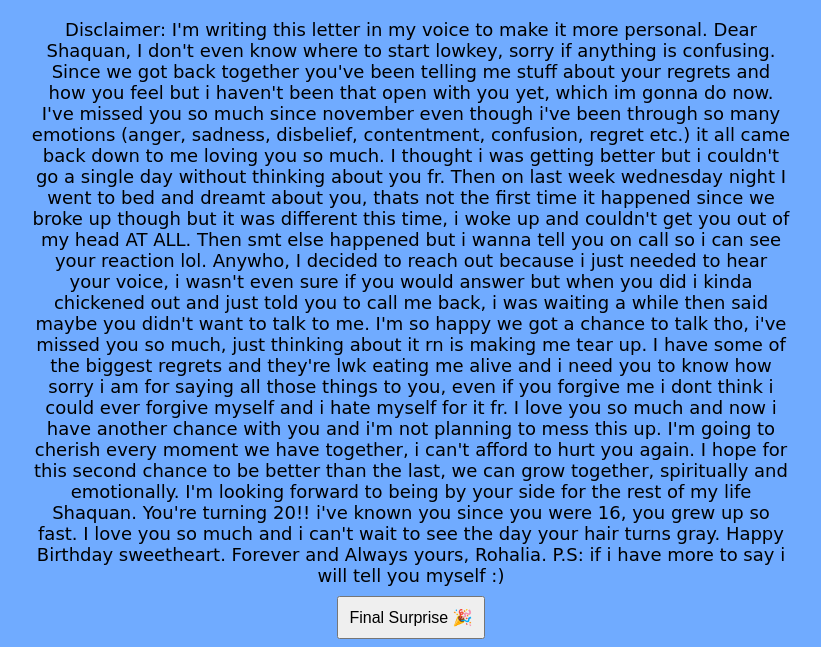
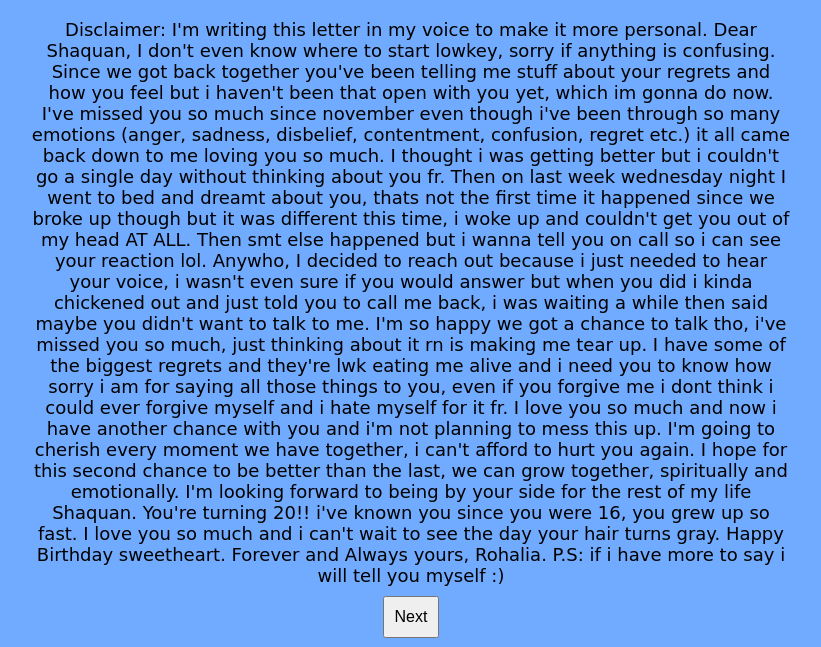
Before and after one commit to rho18/Happy-Bday, a plain HTML site: page letter.html in a window 1280 px wide. Shown: the part 170-817 px from the top of the page, without its empty margins (229-1050 px from the left). Drawn offline with Linux system fonts and the light colour scheme.

Commit message:
Update letter.html

```diff
--- a/letter.html
+++ b/letter.html
@@ -31,7 +31,7 @@ Forever and Always yours,
   P.S: if i have more to say i will tell you myself :)
 </p>
 
-<button onclick="nextPage()">Final Surprise 🎉</button>
+<button onclick="nextPage()">Next</button>
 
 <script src="script.js"></script>
 
```
